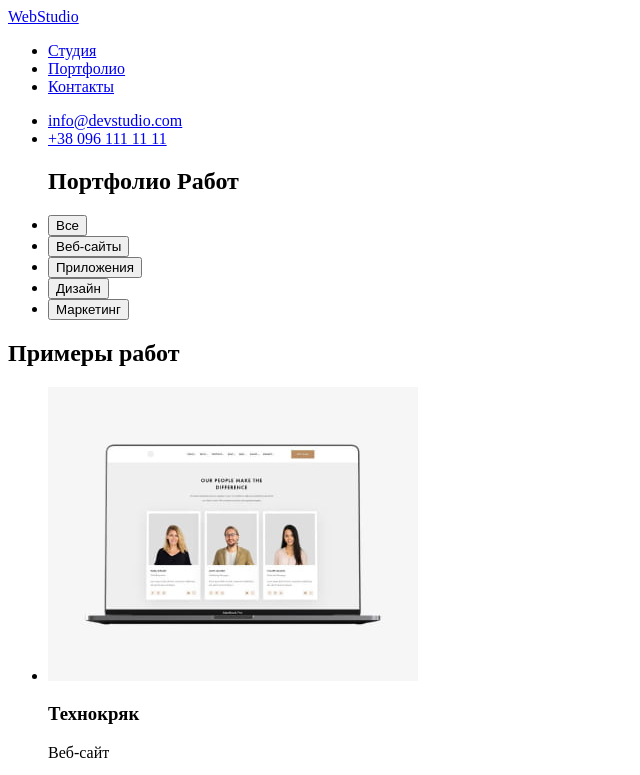
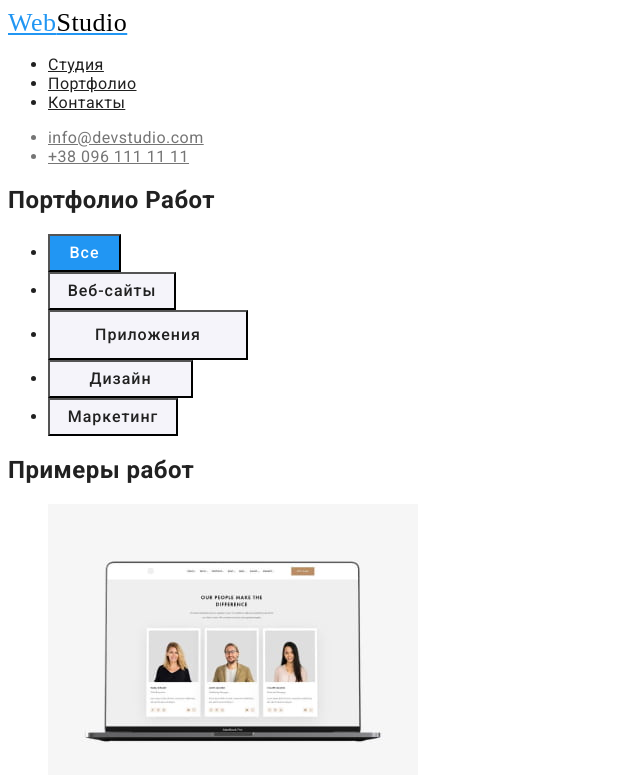
Before and after one commit to vlad2021-pro/goit-markup-hw-02, a plain HTML site: page portfolio.html in a window 1280 px wide. Shown: the top 775 px of the page, without its empty margins (0-640 px from the left). Drawn offline with Linux system fonts and the light colour scheme.

Commit message:
Сделаны поправки

```diff
--- a/CSS/styles.css
+++ b/CSS/styles.css
@@ -18,7 +18,7 @@ body {
 }
 
 /* ***Шапка сайта**** */
-/* Logo */
+/* Logo  для индекса и портфолио*/
 .logo {
   color: var(--accent-color);
 
@@ -26,6 +26,10 @@ body {
   font-weight: 400;
   font-size: 26px;
   line-height: 1.19;
+}
+
+.logo :hover {
+  color: var(--accent-color);
 }
 .logo-black {
   color: black;
@@ -49,7 +53,7 @@ body {
 .site-nav .link.current {
   color: var(--accent-color);
 }
-/* Contact-list */
+/* Contact-list  для индекса и портфолио*/
 .contacts {
 }
 
@@ -132,6 +136,11 @@ body {
 /* Footer */
 .footer {
   background-color: #2f303a;
+  font-family: Roboto;
+  font-weight: 500;
+  font-size: 14px;
+  line-height: 16px;
+  letter-spacing: 1.14;
 }
 
 .address {
@@ -140,3 +149,72 @@ body {
   font-size: 14px;
   line-height: 1.7;
 }
+/* Портфолио */
+/* Навигация страницы портфолио */
+.nav-portfolio,
+.nav {
+  color: #212121;
+}
+.nav-portfolio .nav:hover,
+.nav-portfolio .nav:focus {
+  color: var(--accent-color);
+}
+
+/* .section-portfolio */
+.section-portfolio {
+  color: var(--primary-texr-color);
+}
+
+/* примеры работ */
+.examples {
+  color: var(--primary-texr-color);
+  font-weight: 700;
+  font-size: 18px;
+  line-height: 2;
+}
+.examples-list {
+  color: var(--title-text-color);
+  font-weight: 400;
+  font-size: 16px;
+  line-height: 1.8;
+}
+/* Button-portfolio */
+.button-portfolio .button {
+  color: var(--primary-texr-color);
+  background-color: #f5f4fa;
+  font-family: inherit;
+
+  font-weight: 500;
+  font-size: 16px;
+  line-height: 1.6;
+}
+.button-portfolio .button:hover {
+  color: #fff;
+  background-color: var(--accent-color);
+}
+.button-portfolio .all {
+  color: #fff;
+  background-color: var(--accent-color);
+  width: 73px;
+  height: 38px;
+  left: 495px;
+  top: 174px;
+}
+.button-portfolio .web {
+  width: 128px;
+  height: 38px;
+  left: 576px;
+  top: 174px;
+}
+.button-portfolio .design {
+  width: 145px;
+  height: 38px;
+  left: 712px;
+  top: 174px;
+}
+.button-portfolio .marketing {
+  width: 130px;
+  height: 38px;
+  left: 976px;
+  top: 174px;
+}
--- a/portfolio.html
+++ b/portfolio.html
@@ -5,32 +5,36 @@
     <meta http-equiv="X-UA-Compatible" content="IE=edge">
     <meta name="viewport" content="width=device-width, initial-scale=1.0">
     <title>Portfolio</title>
+    <link rel="preconnect" href="https://fonts.gstatic.com">
+    <link href="https://fonts.googleapis.com/css2?family=Roboto:wght@400;500;700&display=swap" rel="stylesheet">
+
+    <link rel="stylesheet" href="/css/styles.css">
 </head>
 <body>
 <header>
     <nav>
-        <a href="index.html">
-            WebStudio
+        <a href="index.html" class="logo">
+            Web<span class="logo-black">Studio</span>
         </a>
-        <ul>
+        <ul class="nav-portfolio">
             <li>
-                <a href="./index.html ">Студия</a>
+                <a href="./index.html " class="nav">Студия</a>
             </li>
             <li>
-                <a href=" ">Портфолио</a>
+                <a href=" " class="nav">Портфолио</a>
             </li>
             <li>
-                <a href=" ">Контакты</a>
+                <a href=" "class="nav">Контакты</a>
             </li>
         </ul>
     </nav>
-    <ul>
+    <ul class="contacts">
         <li>
-            <a href="mailto:info@devstudio.com">info@devstudio.com</a>
+            <a href="mailto:info@devstudio.com" class="contacts-link">info@devstudio.com</a>
         </li>
 
         <li>
-            <a href="tel:+380961111111">+38 096 111 11 11</a>
+            <a href="tel:+380961111111" class="contacts-link">+38 096 111 11 11</a>
         </li>
 
 
@@ -39,67 +43,67 @@
 
 </header>
 <main>
-    <section>
-        <ul>
-            <h1>Портфолио Работ</h1>
-            <li> <button type="button">Все</button> </li>
-            <li> <button type="button">Веб-сайты</button> </li>
-            <li> <button type="button">Приложения</button> </li>
-            <li> <button type="button">Дизайн</button> </li>
-            <li> <button type="button">Маркетинг</button> </li>
+    <section class="section-portfolio">
+        <h1>Портфолио Работ</h1>
+        <ul class="button-portfolio">
+            <li> <button type="button" class="button all">Все</button> </li>
+            <li> <button type="button" class="button web">Веб-сайты</button> </li>
+            <li> <button type="button" class="button apps">Приложения</button> </li>
+            <li> <button type="button" class="button design">Дизайн</button> </li>
+            <li> <button type="button" class="button marketing">Маркетинг</button> </li>
 
 
         </ul>
         <h2>Примеры работ</h2>
         <ul>
-            <li> <img src="./images/Portfolio/img1.jpg" alt="Изображен макет сайт" width="370" height="294">
+            <li class="examples"> <img src="./images/Portfolio/img1.jpg" alt="Изображен макет сайт" width="370" height="294">
             <h3>Технокряк</h3>
-            <p>Веб-сайт</p>
+            <p class="examples-list">Веб-сайт</p>
             </li>
 
-            <li><img src="./images/Portfolio/img2.jpg" alt="Баскетболисты New Orlean vs Golden Star" width="370" height="294">
-                <h3>Постер New Orlean vs Golden Star</h3>
-            <p>Дизайн</p></li>
+            <li ><img src="./images/Portfolio/img2.jpg" alt="Баскетболисты New Orlean vs Golden Star" width="370" height="294">
+                <h3 class="examples">Постер New Orlean vs Golden Star</h3>
+            <p class="examples-list">Дизайн</p></li>
 
             <li><img src="./images/Portfolio/img3.jpg" alt="Логотип ресторана" width="370" height= "294">
-                <h3>Ресторан Seafood</h3>
-            <p>Приложение</p></li>
+                <h3 class="examples">Ресторан Seafood</h3>
+            <p class="examples-list">Приложение</p></li>
 
             <li><img src="./images/Portfolio/img4.jpg" alt="Фото наушников" width="370" height= "294">
-                <h3>Проект Prime</h3>
-            <p>Маркетинг</p></li>
+                <h3 class="examples">Проект Prime</h3>
+            <p class="examples-list">Маркетинг</p></li>
 
             <li><img src="./images/Portfolio/img5.jpg" alt="Изображены коробки" width="370" height="294">
-                <h3>Проект Boxes</h3>
-            <p>Приложение</p></li>
+                <h3 class="examples">Проект Boxes</h3>
+            <p class="examples-list">Приложение</p></li>
 
             <li><img src="./images/Portfolio/img6.jpg" alt="Изображен монитор" width="370" height="294">
-                <h3>Inspiration has no Borders</h3>
-            <p>Веб-сайт</p></li>
+                <h3 class="examples">Inspiration has no Borders</h3>
+            <p class="examples-list">Веб-сайт</p></li>
 
             <li><img src="./images/Portfolio/img7.jpg" alt="Изображение журнала" width="370" height="294">
-                <h3>Издание Limited Edition</h3>
-            <p>Дизайн</p></li>
+                <h3 class="examples">Издание Limited Edition</h3>
+            <p class="examples-list">Дизайн</p></li>
 
             <li><img src="./images/Portfolio/img8.jpg" alt="Изоброжена бирка с символами" width="370" height="294">
-                <h3>Проект LAB</h3>
-            <p>Маркетинг</p></li>
+                <h3 class="examples">Проект LAB</h3>
+            <p class="examples-list">Маркетинг</p></li>
 
             <li><img src="./images/Portfolio/img9.jpg" alt="Изображен ноутбук" width="370" height="294">
-                <h3>Growing Business</h3>
-            <p>Приложение</p></li>
+                <h3 class="examples">Growing Business</h3>
+            <p class="examples-list">Приложение</p></li>
         </ul>
     </section>
     </main>
-    <footer class="fotter">
-        <a href="/index.html">
-            WebStudio
+    <footer class="footer">
+        <a href="/index.html" class="logo">
+        Web<span class="logo-black">Studio</span>
         </a>
         <address>
-            <p>г. Киев, пр-т Леси Украинки, 26</p>
+            <p class="address">г. Киев, пр-т Леси Украинки, 26</p>
             <ul>
-                <li><a href="mailto:info@devstudio.com">info@devstudio.com</a></li>
-                <li> <a href="tel:+380961111111">+38 096 111 11 11</a> </li>
+                <li><a class="contacts-link first" href="mailto:info@devstudio.com">info@devstudio.com</a></li>
+                <li> <a class="contacts-link" href="tel:+380961111111">+38 096 111 11 11</a> </li>
             </ul>
         </address>
     </footer>
```
